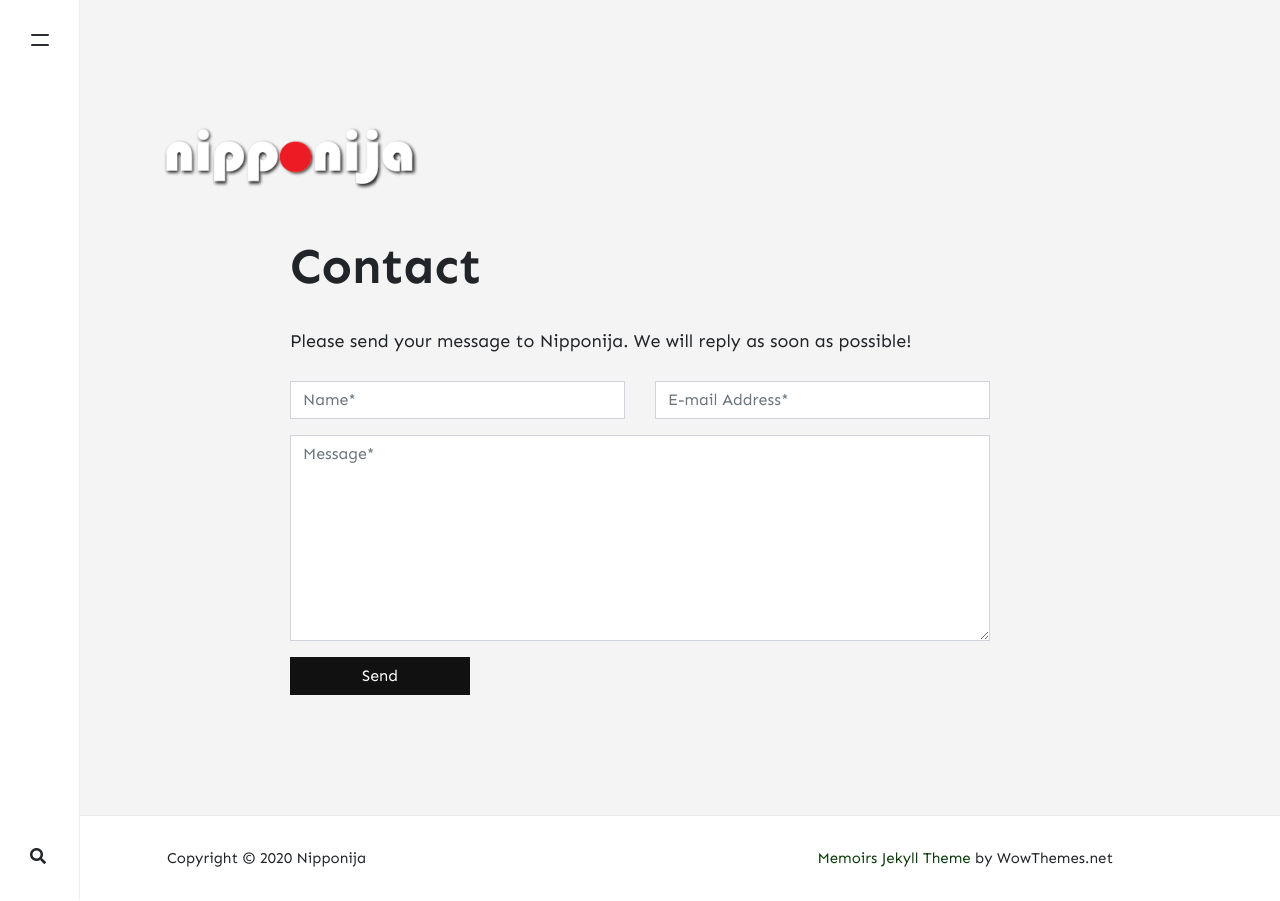
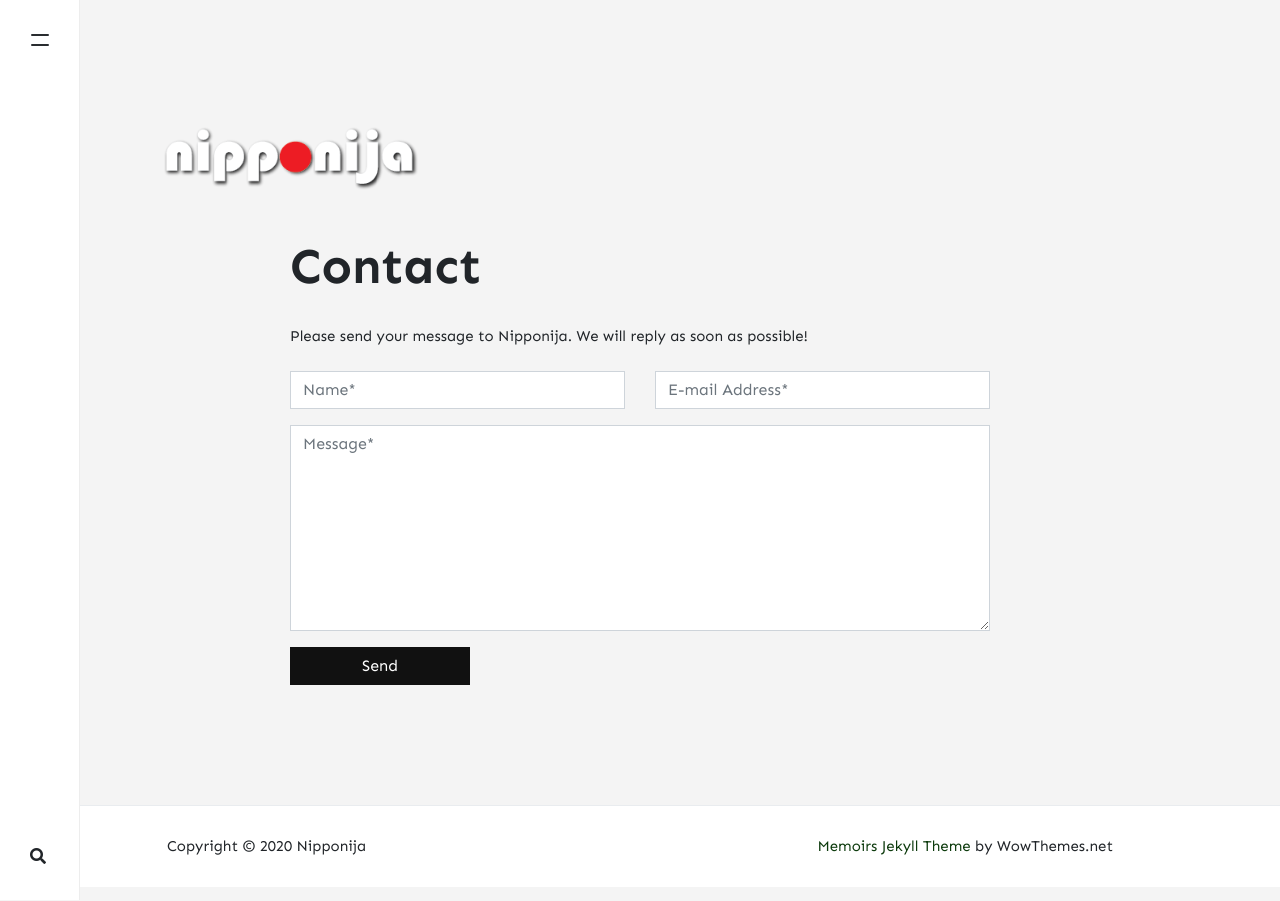
Before and after one commit to nipponija/nipponija.github.io, a Jekyll site: the page built from _pages/contact.md, in a window 1280 px wide. Built offline with Jekyll 4.4.1, drawn with Linux system fonts in a browser that asks for light colours; nearby versions of some CDN libraries; comment, search, counter and statistics services are not loaded.

Commit message:
font sizes

```diff
--- a/assets/css/theme.scss
+++ b/assets/css/theme.scss
@@ -22,7 +22,7 @@ body, input, button, select, optgroup, textarea {
     font-family:Sen;
 }
 body {
-    line-height:1.7;
+    line-height:1.4;
     background: #f4f4f4;
 }
 a {
@@ -443,7 +443,7 @@ img, img:hover {
     }
 }
 .article-post {
-    font-size:18px;
+    font-size:15px;
     p {
         margin-top:30px;
         margin-bottom:30px;
```
